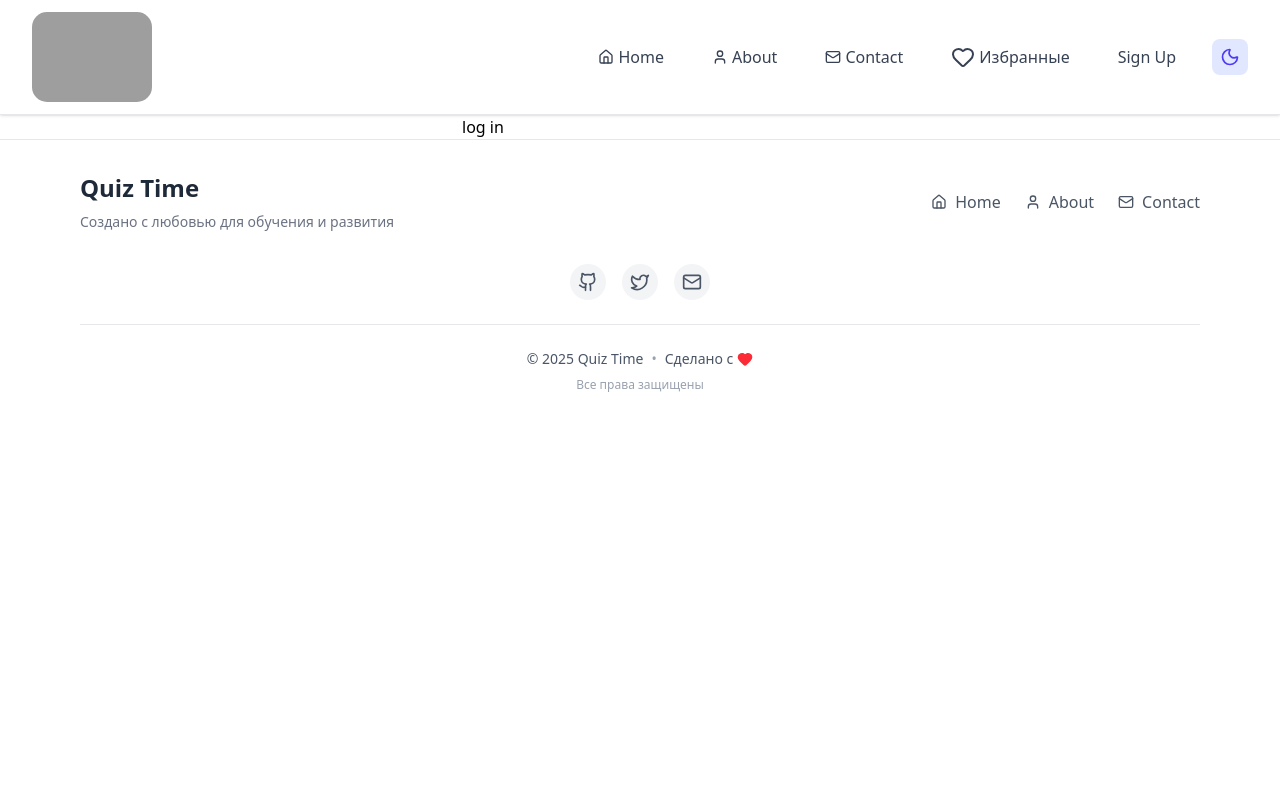
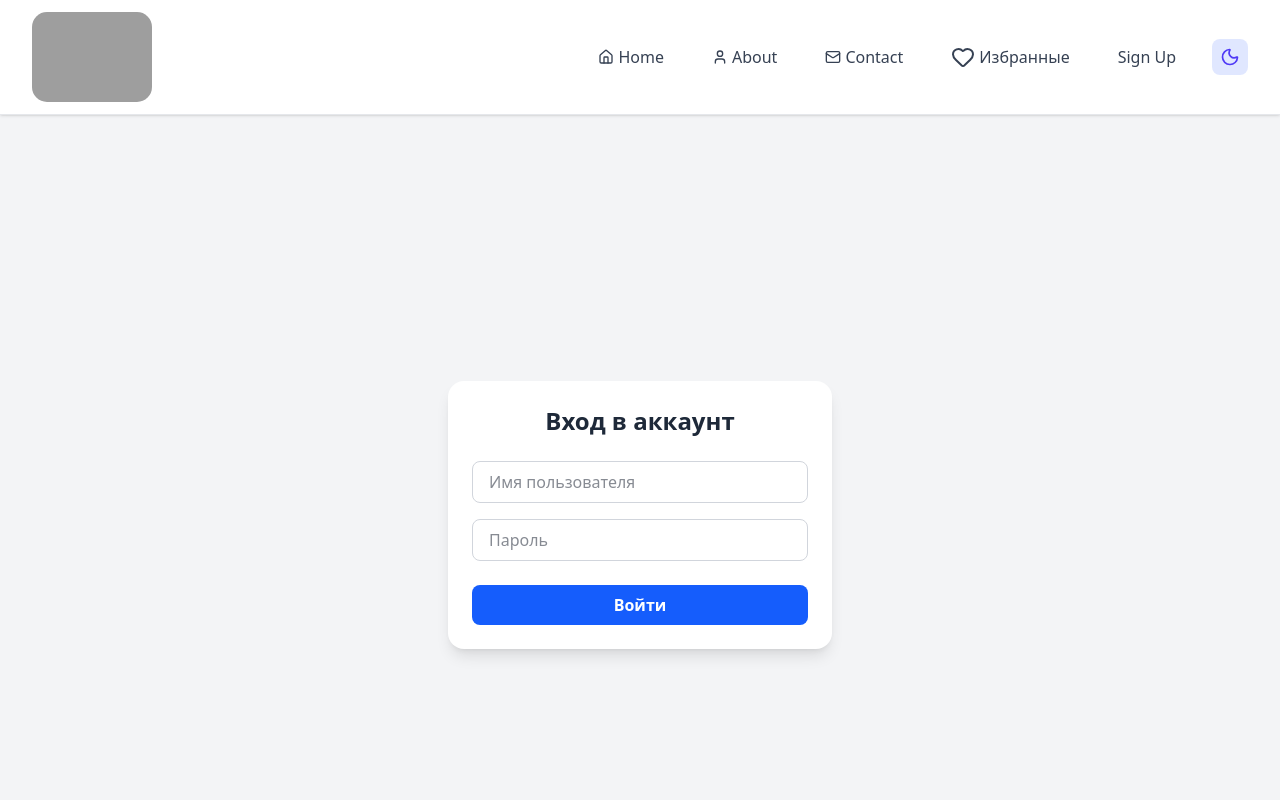
Before and after one commit to SayfovAliakbar/Quiz, a Next.js app: page /pages/logIn in a window 1280 px wide. Shown: the top 800 px of the page. Built offline with nearby package versions, Linux system fonts and the light colour scheme; data requests are answered from the project's data file; grey boxes are pictures that could not be loaded.

Commit message:
log in and others

```diff
--- a/src/app/pages/logIn/page.jsx
+++ b/src/app/pages/logIn/page.jsx
@@ -1,12 +1,83 @@
-import React from 'react'
+'use client'
+import { useTheme } from '@/components/theme'
+import { useGetUserInfoQuery } from '@/store/services/userApi'
+import React, { useState } from 'react'
 
 const LogIn = () => {
+	let {darkMode} = useTheme()
+	let { data: userInfo } = useGetUserInfoQuery()
+	console.log(userInfo)
+	let [logName, setLogName] = useState('')
+	let [logPassword, setLogPassword] = useState('')
+
+	function logIn() {
+		const user = userInfo.find(
+			el => logName === el.userName && logPassword === el.password
+		)
+
+		if (user) {
+			const logInUser = {
+				id: user.id,
+				userName: user.userName,
+				password: user.password,
+			}
+			localStorage.setItem('user', JSON.stringify(logInUser))
+			alert('Всё OK')
+		} else {
+			alert('Такой аккаунт не обнаружен')
+		}
+	}
 
 	return (
-		<div>
-			<input type="text" />
-			<input type="text" />
-			<button>log in</button>
+		<div
+			className={`flex items-center justify-center min-h-screen ${
+				darkMode ? 'bg-gray-900' : 'bg-gray-100'
+			}`}
+		>
+			<div
+				className={`w-full max-w-sm p-6 rounded-2xl shadow-lg ${
+					darkMode ? 'bg-gray-800' : 'bg-white'
+				}`}
+			>
+				<h2
+					className={`text-2xl font-semibold text-center mb-6 ${
+						darkMode ? 'text-white' : 'text-gray-800'
+					}`}
+				>
+					Вход в аккаунт
+				</h2>
+
+				<input
+					type='text'
+					value={logName}
+					onChange={e => setLogName(e.target.value)}
+					placeholder='Имя пользователя'
+					className={`w-full px-4 py-2 mb-4 rounded-lg border focus:outline-none focus:ring-2 ${
+						darkMode
+							? 'bg-gray-700 border-gray-600 text-white focus:ring-blue-500'
+							: 'bg-white border-gray-300 text-gray-900 focus:ring-blue-400'
+					}`}
+				/>
+
+				<input
+					type='password'
+					value={logPassword}
+					onChange={e => setLogPassword(e.target.value)}
+					placeholder='Пароль'
+					className={`w-full px-4 py-2 mb-6 rounded-lg border focus:outline-none focus:ring-2 ${
+						darkMode
+							? 'bg-gray-700 border-gray-600 text-white focus:ring-blue-500'
+							: 'bg-white border-gray-300 text-gray-900 focus:ring-blue-400'
+					}`}
+				/>
+
+				<button
+					onClick={logIn}
+					className='w-full py-2 rounded-lg bg-blue-600 text-white font-semibold hover:bg-blue-700 transition-colors duration-300'
+				>
+					Войти
+				</button>
+			</div>
 		</div>
 	)
 }
--- a/src/app/pages/signUp/page.jsx
+++ b/src/app/pages/signUp/page.jsx
@@ -9,7 +9,6 @@ import React, { useState } from 'react'
 
 const SignUp = () => {
   let { data: userInfo } = useGetUserInfoQuery()
-  console.log(userInfo)
 
   const { darkMode } = useTheme()
   let [addUserInfo] = useAddUserInfoMutation()
```
Also changed, not shown: src/server/db.json.
